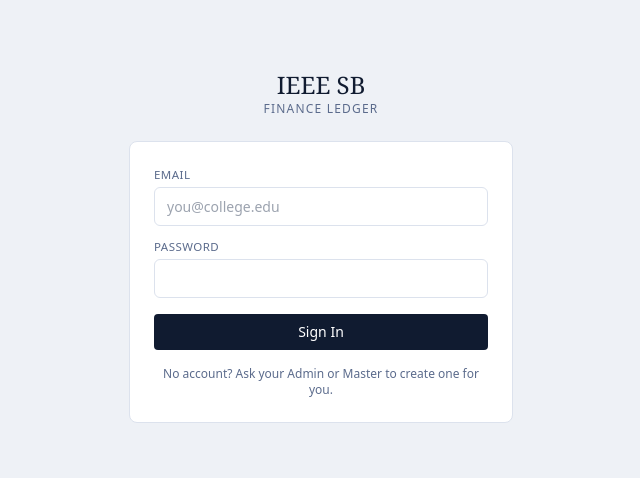
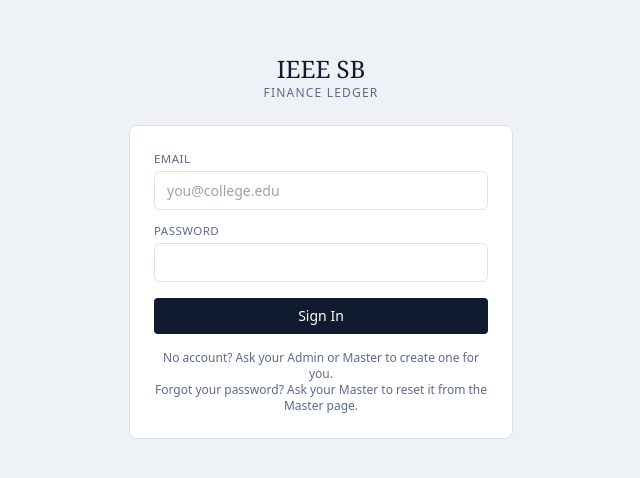
Before and after one commit to parikh-tanay/ieee-finance-webapp, a Next.js app: page /login in a window 1280 px wide. Shown: the part 154-632 px from the top of the page, without its empty margins (319-959 px from the left). Built offline with nearby package versions, Linux system fonts and the light colour scheme.

Commit message:
Restore forgot-password hint on login page

```diff
--- a/app/login/page.tsx
+++ b/app/login/page.tsx
@@ -44,8 +44,9 @@
             className="w-full py-2 rounded bg-navy text-white text-sm font-medium">
             {loading ? 'Signing in…' : 'Sign In'}
           </button>
-          <p className="text-xs text-inkSoft mt-4 text-center">
-            No account? Ask your Admin or Master to create one for you.
+            <p className="text-xs text-inkSoft mt-4 text-center">
+            No account? Ask your Admin or Master to create one for you.<br />
+            Forgot your password? Ask your Master to reset it from the Master page.
           </p>
         </div>
       </div>
```
